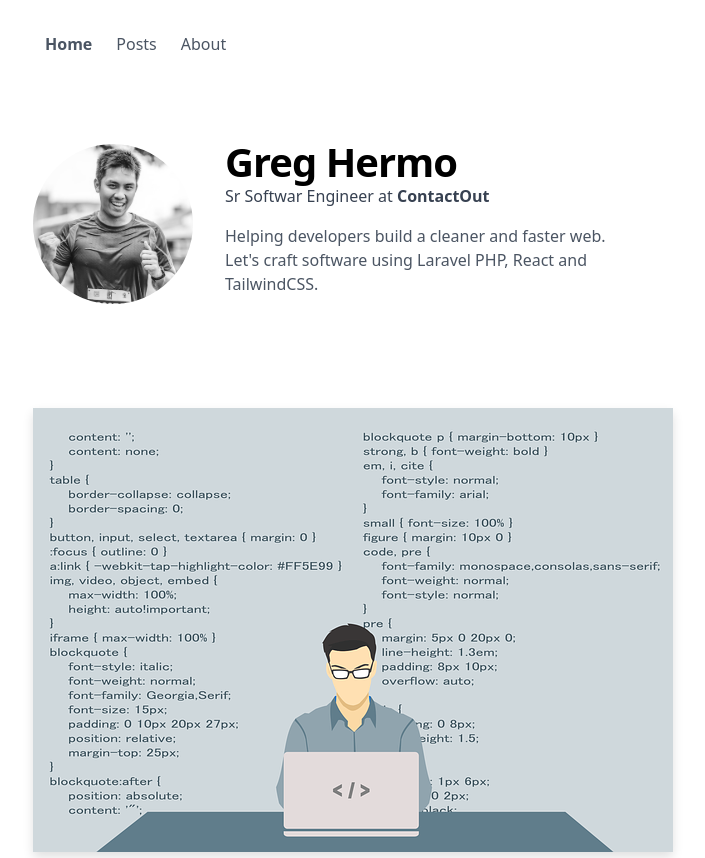
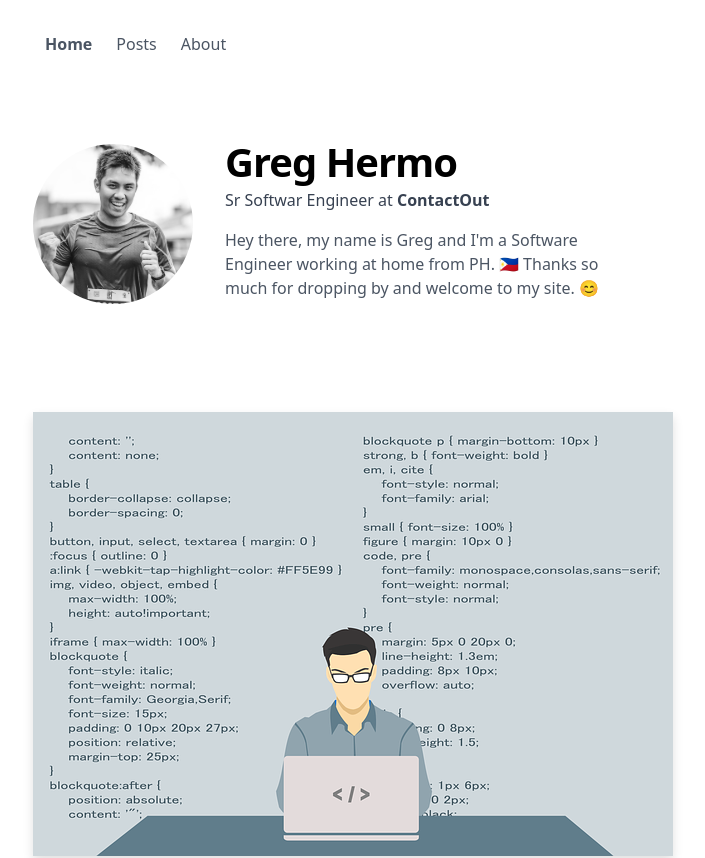
Before and after one commit to grg021/greghermo.com, a Next.js app: page / in a window 1280 px wide. Shown: the top 858 px of the page, without its empty margins (287-992 px from the left). Built offline with nearby package versions, Linux system fonts and the light colour scheme.

Commit message:
update intro

```diff
--- a/components/intro.js
+++ b/components/intro.js
@@ -1,4 +1,5 @@
 import Image from 'next/image'
+import Emoji from './emoji'
 
 export default function Intro() {
   return (
@@ -16,9 +17,12 @@ export default function Intro() {
           </div>
         </div>
         <div className="flex flex-col pr-8">
-          <h1 className="font-bold text-3xl md:text-5xl tracking-tight mb-1 text-black dark:text-white">Greg Hermo</h1>
+          <h1 className="font-bold text-3xl md:text-5xl tracking-tight mb-2 text-black dark:text-white">Greg Hermo</h1>
           <h2 className="text-gray-700 dark:text-gray-200 mb-4">Sr Softwar Engineer at <span className="font-semibold">ContactOut</span></h2>
-          <p className="text-gray-600 dark:text-gray-400 mb-16">Helping developers build a cleaner and faster web. Let's craft software using Laravel PHP, React and TailwindCSS.</p>
+          <p className="text-gray-600 dark:text-gray-400 mb-16">
+            Hey there, my name is Greg and I'm a Software Engineer working at home from PH. <Emoji symbol="🇵🇭" label="PH" />
+            Thanks so much for dropping by and welcome to my site. <Emoji symbol="😊" label="smile" />
+          </p>
         </div>
       </div>
     </section>
```
